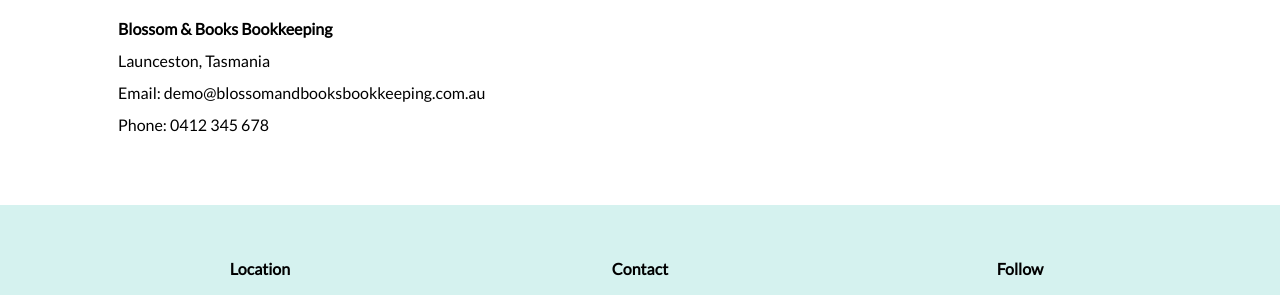
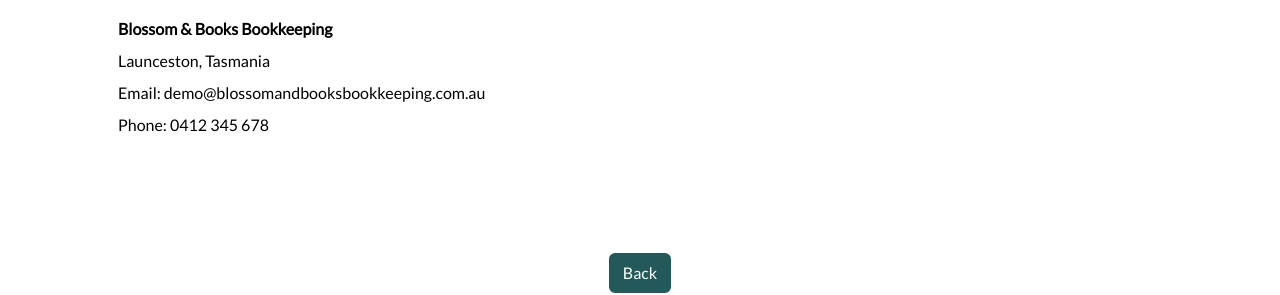
Before and after one commit to newstead-web-designs/blossoms-and-books-bookkeeping-demo, a plain HTML site: page terms.html in a window 1280 px wide. Shown: the part 2289-2584 px from the top of the page. Drawn offline with nearby package versions, Linux system fonts and the light colour scheme; a script that the page names is missing; a web font is replaced by a local one.

Commit message:
Added back button

```diff
--- a/terms.html
+++ b/terms.html
@@ -139,7 +139,8 @@
       <h2>8. Intellectual Property</h2>
       <p>All content on this website, including text, graphics, logos, and design, is the intellectual property of
         <strong>Blossom &amp; Books Bookkeeping</strong> or its licensors. You may not copy, reproduce, or distribute
-        any material without prior written consent.</p>
+        any material without prior written consent.
+      </p>
 
       <h2>9. Website Use</h2>
       <p>You agree to use this website only for lawful purposes and in a way that does not infringe the rights of,
@@ -170,6 +171,13 @@
         Email: <a href="mailto:demo@blossomandbooksbookkeeping.com.au">demo@blossomandbooksbookkeeping.com.au</a><br>
         Phone: 0412 345 678</p>
 
+    </section>
+
+    <!-- Back Button -->
+    <section class="container p-5">
+      <div class="d-flex justify-content-center">
+        <a href="index.html" class="btn btn-primary">Back</a>
+      </div>
     </section>
 
   </main>
```
Also changed, not shown: privacy.html (+7 -0 lines).
